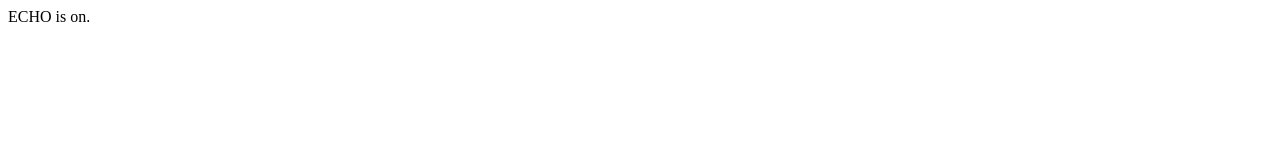
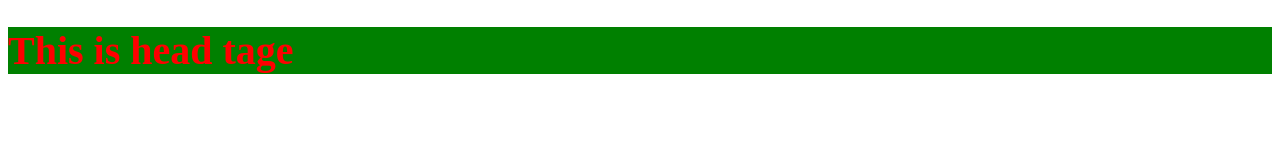
Before and after one commit to sajedul-hoque-shakil/demo, a plain HTML site: page index.html in a window 1280 px wide. Drawn offline with Linux system fonts and the light colour scheme.

Commit message:
fast Change

```diff
--- a/index.html
+++ b/index.html
@@ -1 +1,12 @@
-ECHO is on.
+<!DOCTYPE html>
+<html lang="en">
+<head>
+    <meta charset="UTF-8">
+    <meta name="viewport" content="width=device-width, initial-scale=1.0">
+    <title>Document</title>
+    <link rel="stylesheet" href="style.css">
+</head>
+<body>
+    <h1> This is head tage</h1>
+</body>
+</html>
--- a/style.css
+++ b/style.css
@@ -1 +1,5 @@
-ECHO is on.
+h1{
+    color: red;
+    background: green;
+    font-size: 40px;
+}
```
